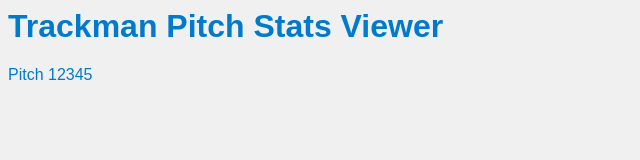
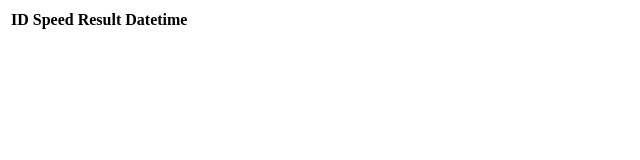
Before and after one commit to hfrancine/hfrancine.github.io, a plain HTML site: page index.html in a window 1280 px wide. Shown: the whole page, without its empty margins (0-640 px from the left). Drawn offline with Linux system fonts and the light colour scheme.

Commit message:
Update index.html

```diff
--- a/index.html
+++ b/index.html
@@ -1,11 +1,12 @@
-<html>
-  <head>
-    <title>Pitch Stats</title>
-    <link rel="stylesheet" href="styles.css">
-  </head>
-  <body>
-    <h1>Trackman Pitch Stats Viewer</h1>
-    <a href="details.html">Pitch 12345</a>
-    <script src="script.js"></script>
-  </body>
-</html>
+<table>
+  <thead>
+    <tr>
+      <th>ID</th>
+      <th>Speed</th>
+      <th>Result</th>
+      <th>Datetime</th>
+    </tr>
+  </thead>
+  <tbody id="data-table">
+  </tbody>
+</table>
```
